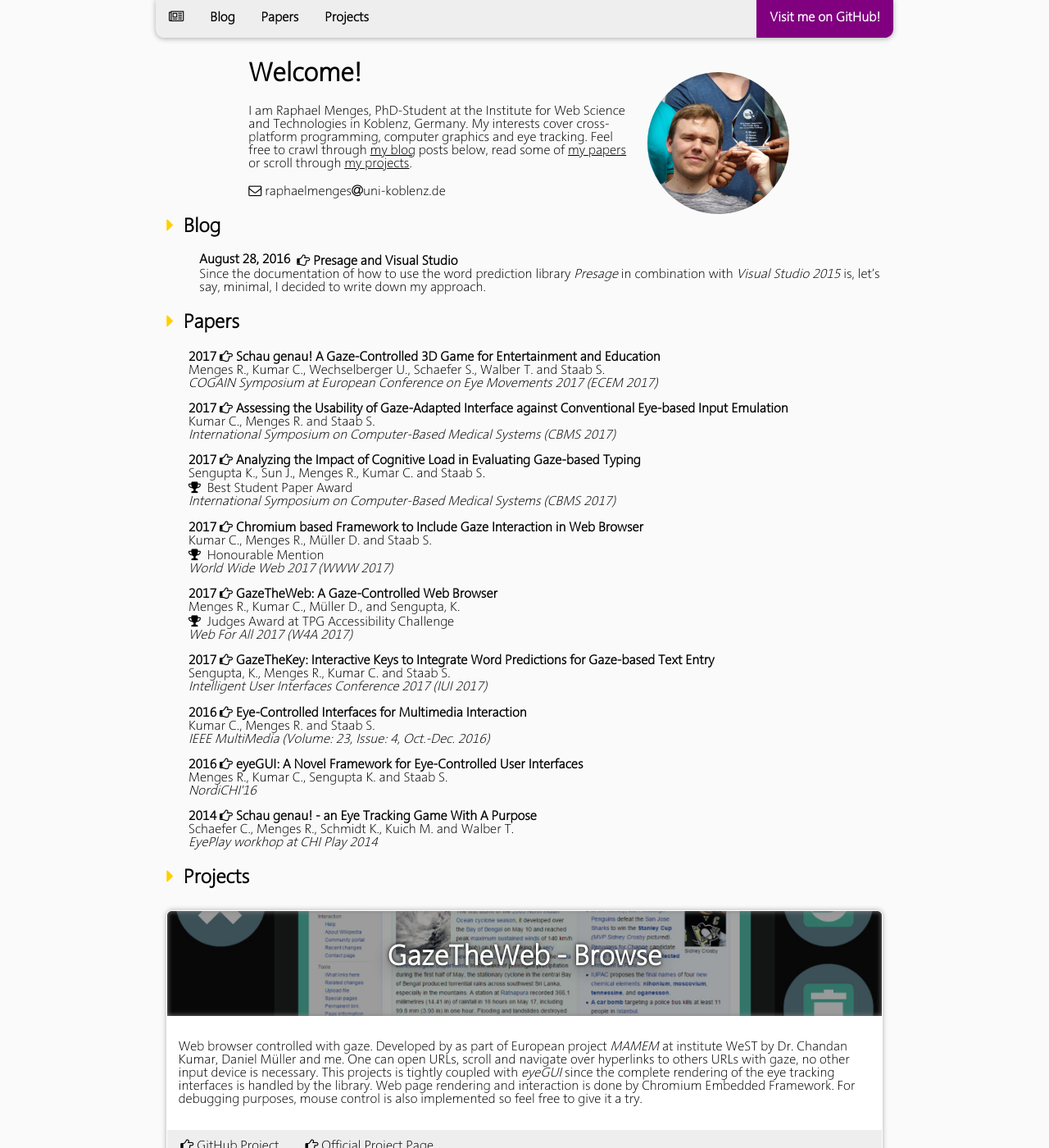
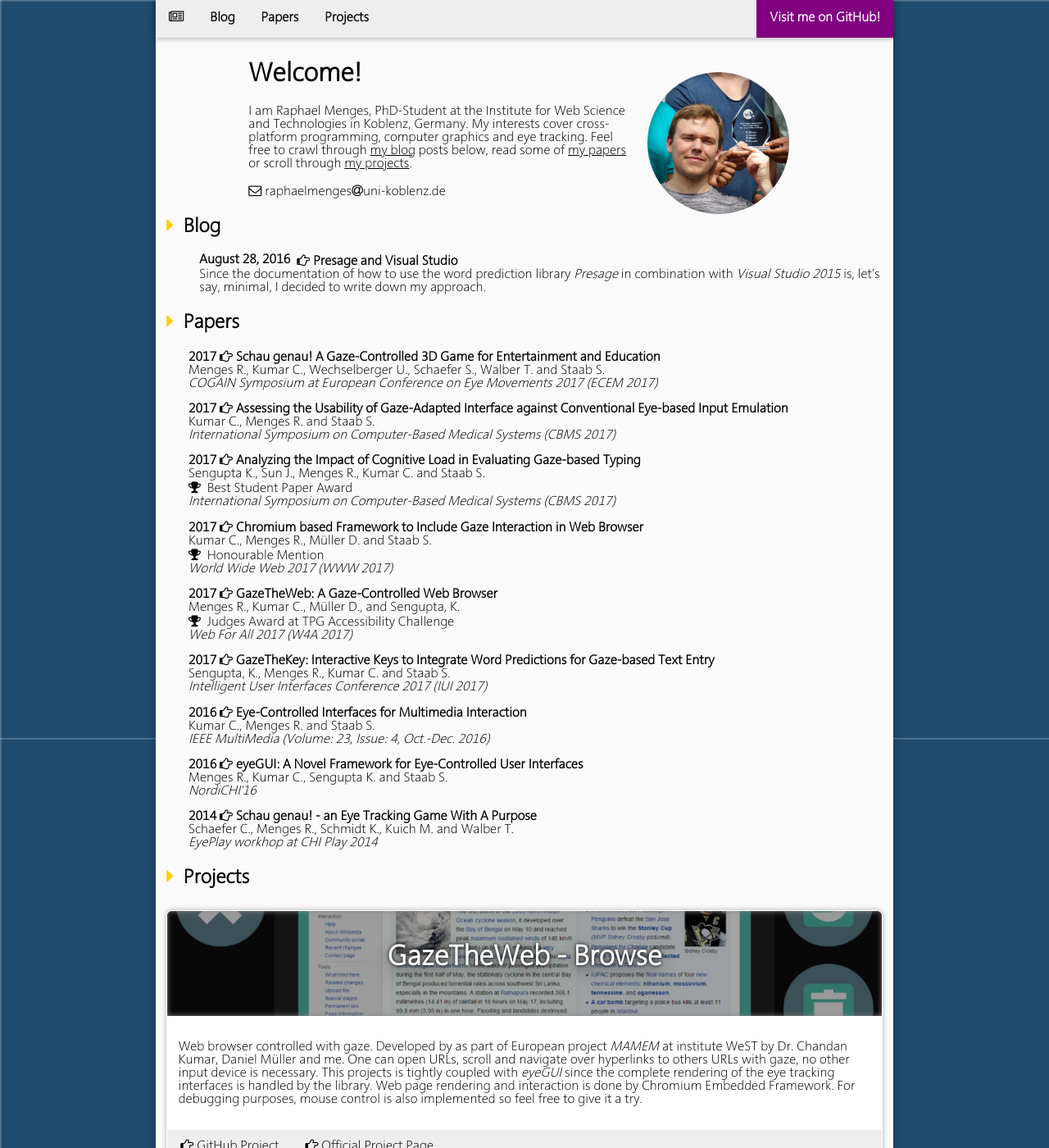
Before and after one commit to raphaelmenges/raphaelmenges.github.io, a Jekyll site: the page built from index.html, in a window 1280 px wide and 1400 px high. Shown: the whole window at 82% size. Built offline with Jekyll 4.4.1, drawn with Linux system fonts in a browser that asks for light colours.

Commit message:
Update CSS.

```diff
--- a/css/main.css
+++ b/css/main.css
@@ -12,10 +12,19 @@
 	padding: 0;
 	overflow-y: scroll;
 	width: 900px;
-	background-color: #FAFAFA;
 	-moz-tab-size: 2;
 	-o-tab-size: 2;
 	tab-size: 2;
+
+	background-color:#204c6f;
+	background-image:
+		linear-gradient(rgba(255,255,255,.15) 2px, transparent 2px),
+		linear-gradient(90deg, rgba(255,255,255,.15) 2px, transparent 2px),
+		linear-gradient(rgba(255,255,255,.1) 1px, transparent 1px),
+		linear-gradient(90deg, rgba(255,255,255,.1) 1px, transparent 1px);
+	background-size:100px 100px, 100px 100px, 20px 20px, 20px 20px;
+	background-attachment: fixed;
+	background-position: center;
 }
 
 /* Design of horizontal lines */
@@ -42,7 +51,8 @@
 
 /* Page */
 .page {
-
+	background-color: rgba(250,250,250,1);
+	box-shadow: 0pt 0pt 10pt rgba(0,0,0,0.3);
 }
 
 /* Content of page */
@@ -132,8 +142,8 @@
 	background-color: #EEE;
 	box-shadow: 0pt 1pt 5pt rgba(0,0,0,0.3);
 	z-index: 100;
-	border-bottom-right-radius: 8pt;
-	border-bottom-left-radius: 8pt;
+	/* border-bottom-right-radius: 8pt; */
+	/* border-bottom-left-radius: 8pt; */
 	border-width: 0pt;
 }
 
@@ -159,7 +169,7 @@
 .navbar li:hover:not(.front) {
 	background-color: #FFCF00;
 	background: -webkit-linear-gradient(#FFCF00, #FFE264);
-  	background: -o-linear-gradient(#FFCF00, #FFE264);
+  background: -o-linear-gradient(#FFCF00, #FFE264);
 	background: -moz-linear-gradient(#FFCF00, #FFE264);
 	background: linear-gradient(#FFCF00, #FFE264);
 }
@@ -369,7 +379,6 @@
 	.navbar-text { display: none; }
 	.navbar-icon { display: block; }
 	.welcome { text-align: center; }
-	.page { height: 600px; }
 	.content { margin-left: 5pt; margin-right: 5pt;}
 	.avatar { float: none; margin: auto; }
 	.project-links li {	float: none; }
```
